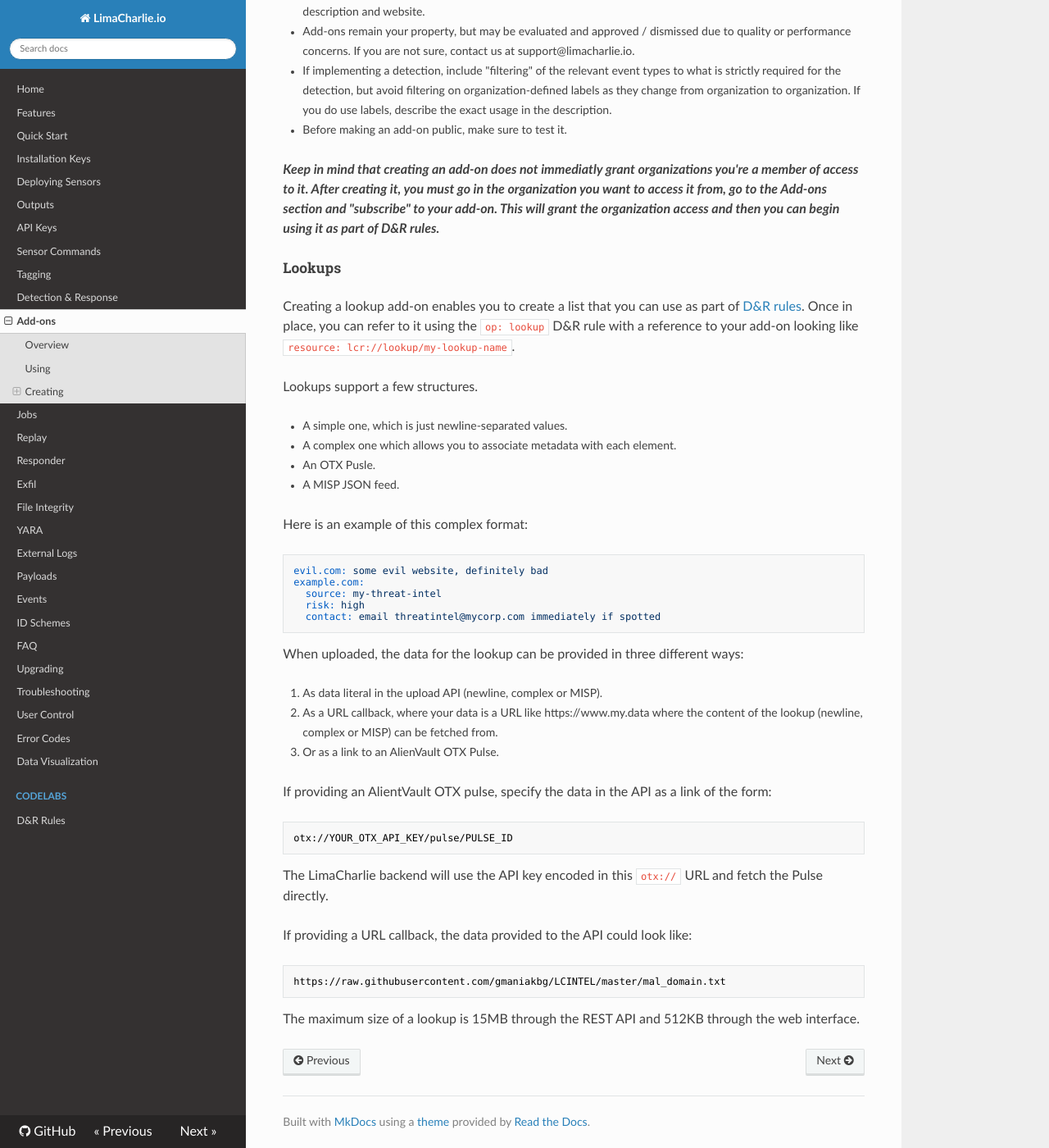
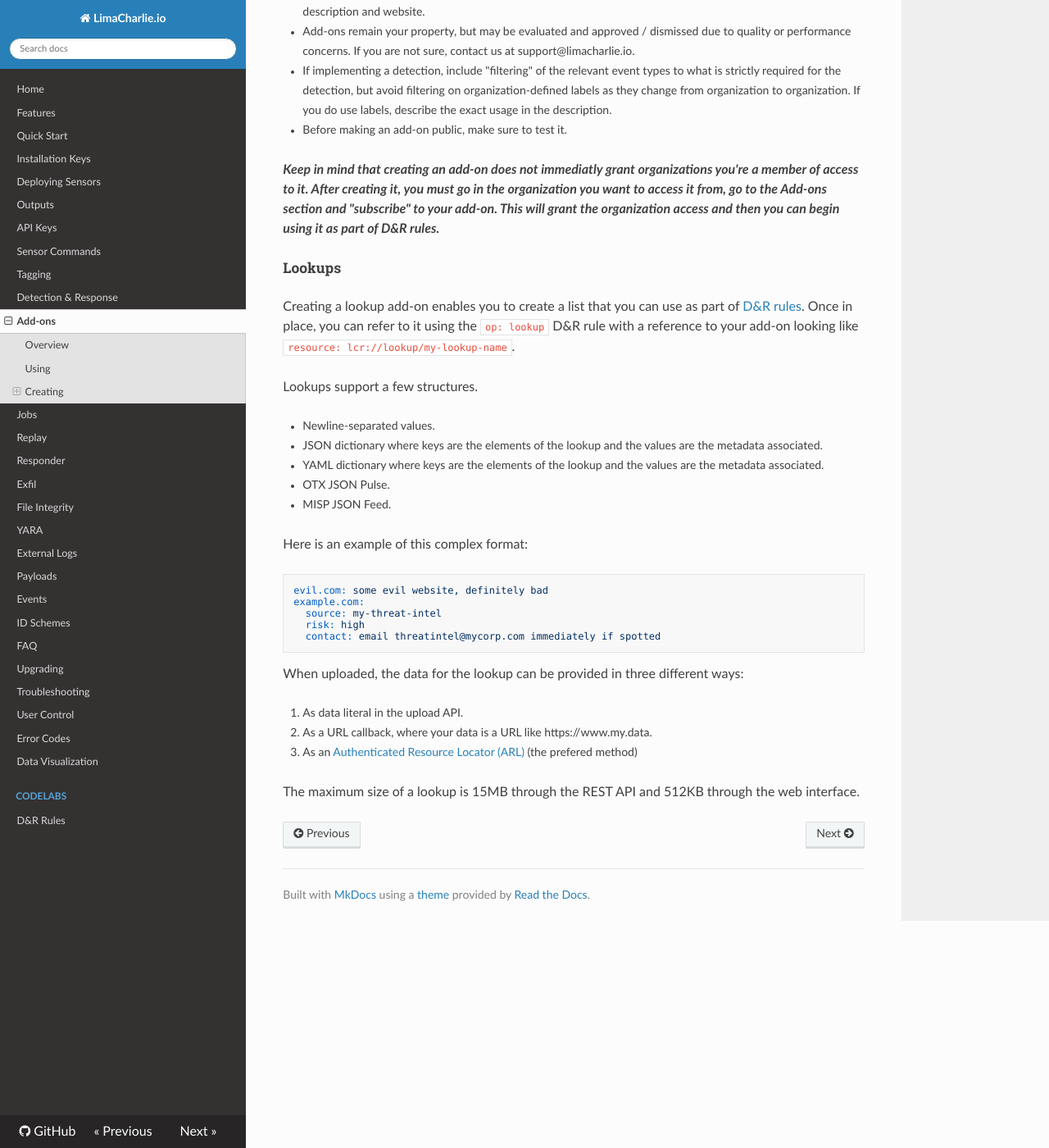
Before and after one commit to refractionPOINT/lce_doc, an MkDocs documentation site: the page built from docs/user_addons.md, in a window 1280 px wide and 1400 px high, scrolled down 1465 px. Shown: the whole window at 82% size. Built offline with MkDocs 1.6.1, drawn with Linux system fonts in a browser that asks for light colours; nearby versions of some CDN libraries; old or Windows-style settings are respelled for this version of MkDocs.

Commit message:
Add documentation about resources and ARLs.

````diff
--- a/docs/user_addons.md
+++ b/docs/user_addons.md
@@ -70,10 +70,11 @@ like `resource: lcr://lookup/my-lookup-name`.
 
 Lookups support a few structures.
 
-* A simple one, which is just newline-separated values.
-* A complex one which allows you to associate metadata with each element.
-* An OTX Pusle.
-* A MISP JSON feed.
+* Newline-separated values.
+* JSON dictionary where keys are the elements of the lookup and the values are the metadata associated.
+* YAML dictionary where keys are the elements of the lookup and the values are the metadata associated.
+* OTX JSON Pulse.
+* MISP JSON Feed.
 
 Here is an example of this complex format:
 ```yaml
@@ -86,23 +87,8 @@ example.com:
 
 When uploaded, the data for the lookup can be provided in three different ways:
 
-1. As data literal in the upload API (newline, complex or MISP).
-1. As a URL callback, where your data is a URL like https://www.my.data where the content of the lookup (newline, complex or MISP) can be fetched from.
-1. Or as a link to an AlienVault OTX Pulse.
-
-If providing an AlientVault OTX pulse, specify the data in the API as a link of the form:
-
-```
-otx://YOUR_OTX_API_KEY/pulse/PULSE_ID
-```
-
-The LimaCharlie backend will use the API key encoded in this `otx://` URL and fetch the Pulse directly.
-
-If providing a URL callback, the data provided to the API could look like:
-
-```
-https://raw.githubusercontent.com/gmaniakbg/LCINTEL/master/mal_domain.txt
-```
-
+1. As data literal in the upload API.
+1. As a URL callback, where your data is a URL like https://www.my.data.
+1. As an [Authenticated Resource Locator (ARL)](arl.md) (the prefered method)
 
 The maximum size of a lookup is 15MB through the REST API and 512KB through the web interface.
````
Also changed, not shown: docs/arl.md (added, +49 -0 lines).
